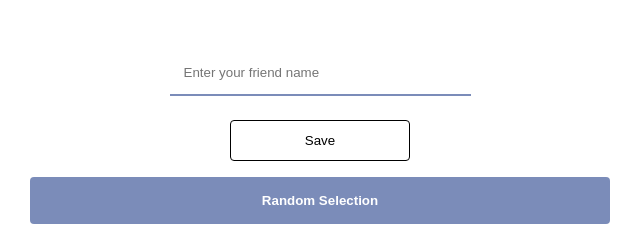
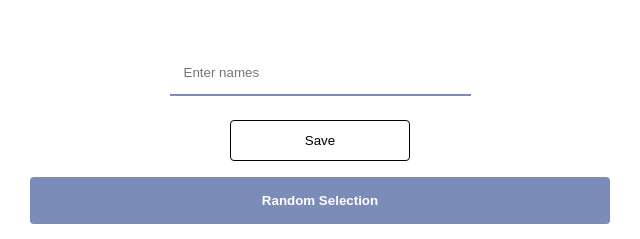
Before and after one commit to sudhanshusingh-g/pay-bill, a plain HTML site: page index.html in a window 1280 px wide. Shown: the part 267-506 px from the top of the page, 320-960 px from the left. Drawn offline with Linux system fonts and the light colour scheme.

Commit message:
Update in placeholder

```diff
--- a/index.html
+++ b/index.html
@@ -13,7 +13,7 @@
 
     <h1 id="heading"><strong>Who will pay?</strong></h1>
     <form>
-        <input type="text" size="32" placeholder="Enter your friend name" id="friendName" ><br>
+        <input type="text" size="32" placeholder="Enter names" id="friendName" ><br>
         <button onclick="save(); return false;" id="show">Save</button><br>
         <button type="button" id="select" onclick="whoWillPay()">Random Selection</button>
     </form>
```
